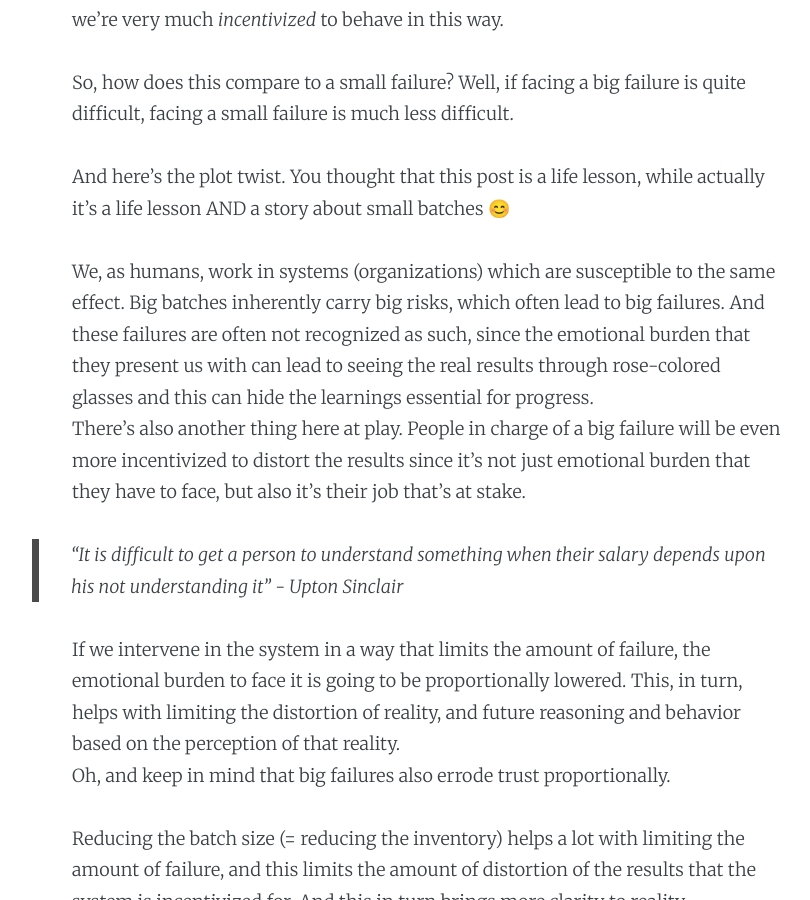
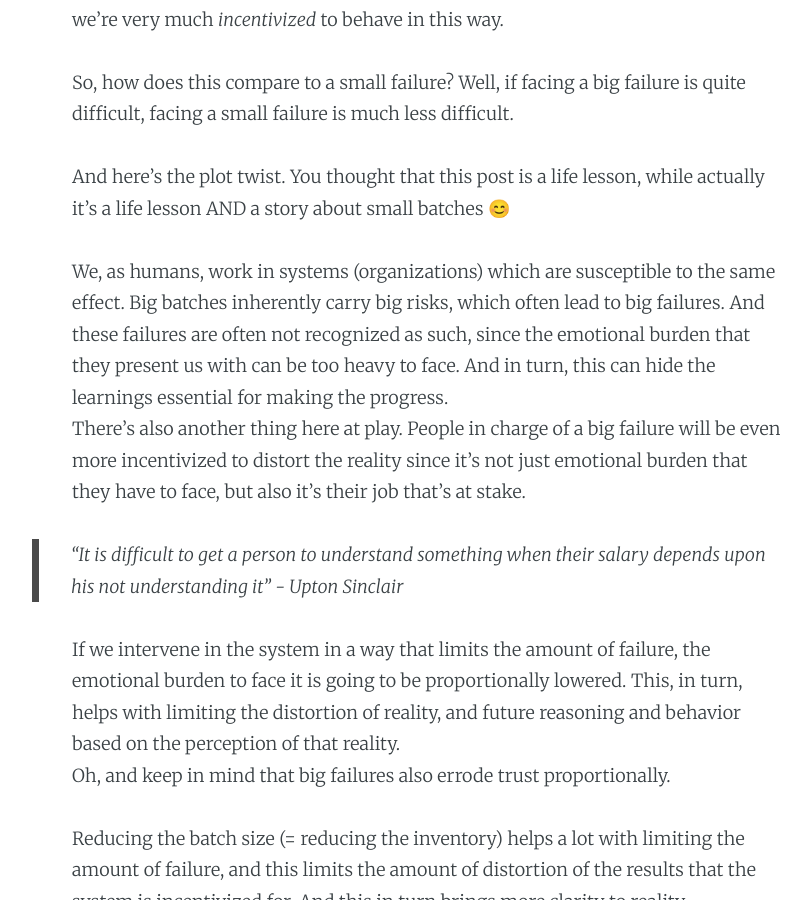
Before and after one commit to dragan-stepanovic/dragan-stepanovic.github.io, a Jekyll site: the page built from _posts/2020-06-09-big-batches-reality-distortion.md, in a window 1280 px wide and 900 px high, scrolled down 644 px. Shown: the whole window, without its empty margins (213-1023 px from the left). Built offline with Jekyll 4.4.1, drawn with Linux system fonts in a browser that asks for light colours.

Commit message:
Update 2020-06-09-big-batches-reality-distortion.md

```diff
--- a/_posts/2020-06-09-big-batches-reality-distortion.md
+++ b/_posts/2020-06-09-big-batches-reality-distortion.md
@@ -16,8 +16,8 @@ So, how does this compare to a small failure? Well, if facing a big failure is q
 And here's the plot twist. You thought that this post is a life lesson, while actually it's a life lesson AND a story about small batches 😊
 
 We, as humans, work in systems (organizations) which are susceptible to the same effect.
-Big batches inherently carry big risks, which often lead to big failures. And these failures are often not recognized as such, since the emotional burden that they present us with can lead to seeing the real results through rose-colored glasses and this can hide the learnings essential for progress.
-There's also another thing here at play. People in charge of a big failure will be even more incentivized to distort the results since it's not just emotional burden that they have to face, but also it's their job that's at stake.
+Big batches inherently carry big risks, which often lead to big failures. And these failures are often not recognized as such, since the emotional burden that they present us with can be too heavy to face. And in turn, this can hide the learnings essential for making the progress.
+There's also another thing here at play. People in charge of a big failure will be even more incentivized to distort the reality since it's not just emotional burden that they have to face, but also it's their job that's at stake.
 
 > "It is difficult to get a person to understand something when their salary depends upon his not understanding it" - Upton Sinclair
 
```
